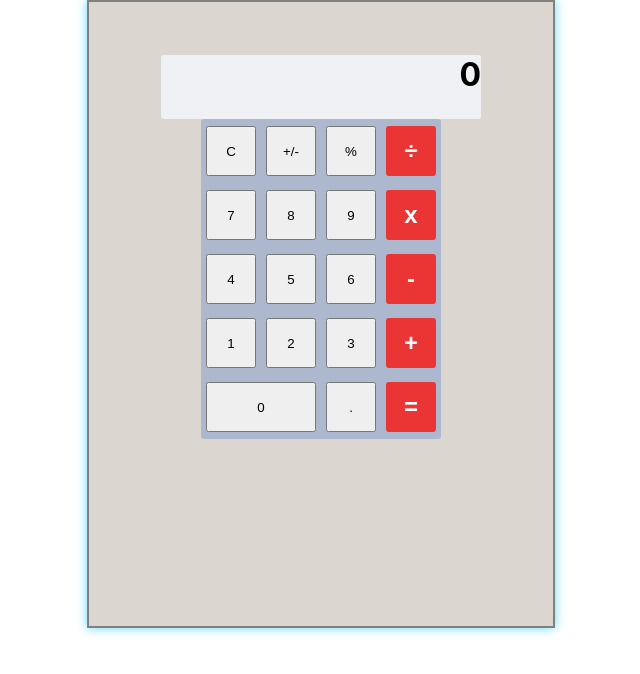
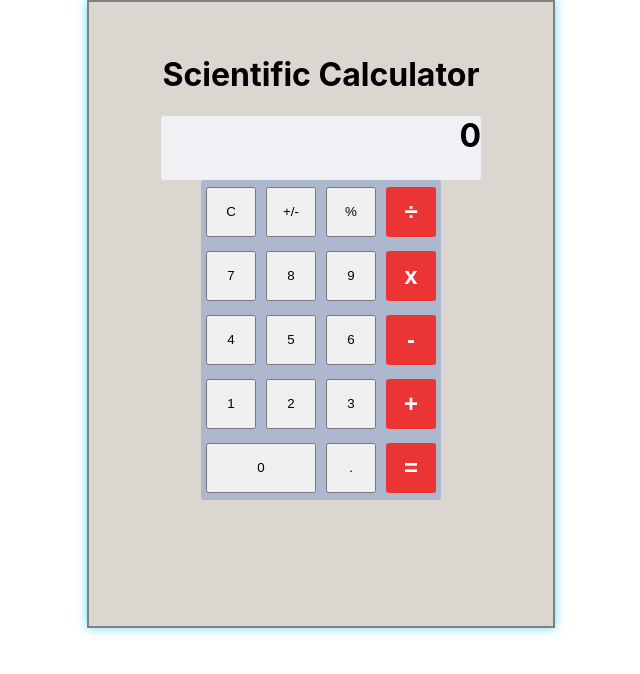
Before and after one commit to hayatu4islam/Scientific-Calculator, a React (Create React App) app in the folder calc-app/: page / in a window 1280 px wide. Shown: the top 674 px of the page, without its empty margins (319-959 px from the left). Built offline with nearby package versions, Linux system fonts and the light colour scheme.

Commit message:
Title added

```diff
--- a/calc-app/src/App.js
+++ b/calc-app/src/App.js
@@ -20,6 +20,7 @@ function App() {
   return (
     <div className="App">
       <div className="Calc-App">
+        <h1>Scientific Calculator</h1>
         <div className="Calc-App-Display">
           <h1 className="display-text">{display}</h1>
         </div>
```
